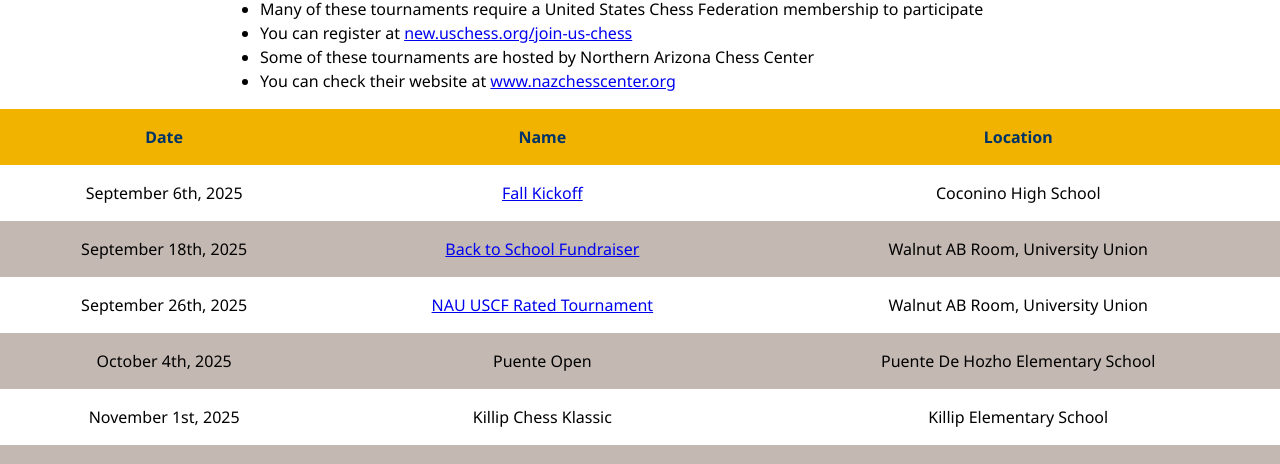
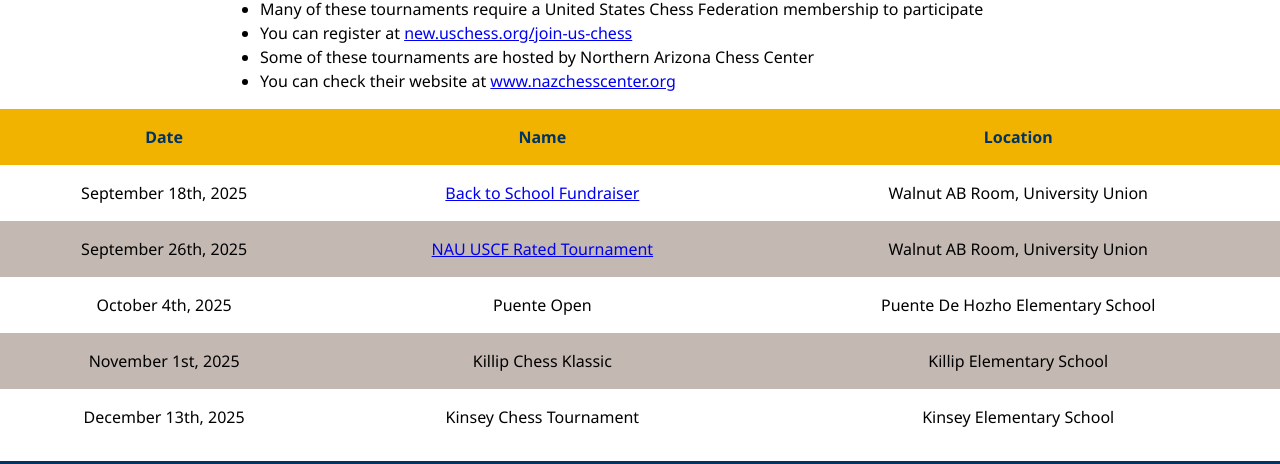
Before and after one commit to Math1029/NAU_Chess_Web, a plain HTML site: page events/index.html in a window 1280 px wide. Shown: the part 483-947 px from the top of the page. Drawn offline with Linux system fonts and the light colour scheme.

Commit message:
Update the tournament table

```diff
--- a/events/index.html
+++ b/events/index.html
@@ -119,18 +119,8 @@
                 <th class="header-name">Name</th>
                 <th class="header-location">Location</th>
             </tr>
+
             <tr class="event__odd">
-                <td class="main-date">September 6th, 2025</td>
-                <td class="main-name">
-                    <a href="https://www.kingregistration.com/event/Fallkickoff25">
-                        Fall Kickoff
-                    </a>
-                </td>
-                <td class="main-location">
-                    Coconino High School
-                </td>
-            </tr>
-            <tr class="event__even">
                 <td class="main-date">September 18th, 2025</td>
                 <td class="main-name">
                     <a href="https://nau.campuslabs.com/engage/event/11357567">
@@ -141,7 +131,7 @@
                     Walnut AB Room, University Union
                 </td>
             </tr>
-            <tr class="event__odd">
+            <tr class="event__even">
                 <td class="main-date">September 26th, 2025</td>
                 <td class="main-name">
                     <a href="https://events.nau.edu/event/nau-uscf-rated-chess-tournament/">
@@ -152,7 +142,7 @@
                     Walnut AB Room, University Union
                 </td>
             </tr>
-            <tr class="event__even">
+            <tr class="event__odd">
                 <td class="main-date">October 4th, 2025</td>
                 <td class="main-name">
                     Puente Open
@@ -161,7 +151,7 @@
                     Puente De Hozho Elementary School
                 </td>
             </tr>
-            <tr class="event__odd">
+            <tr class="event__even">
                 <td class="main-date">November 1st, 2025</td>
                 <td class="main-name">
                     Killip Chess Klassic
@@ -170,7 +160,7 @@
                     Killip Elementary School
                 </td>
             </tr>
-            <tr class="event__even">
+            <tr class="event__odd">
                 <td class="main-date">December 13th, 2025</td>
                 <td class="main-name">
                     Kinsey Chess Tournament
```
